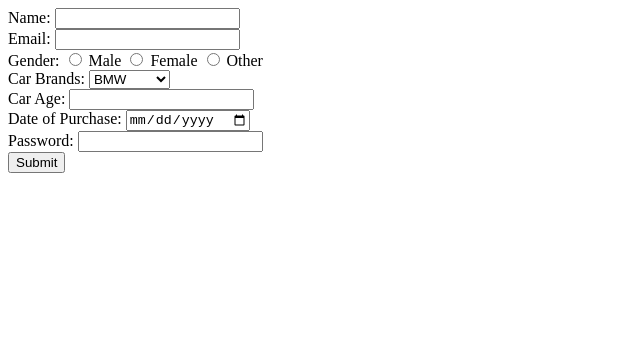
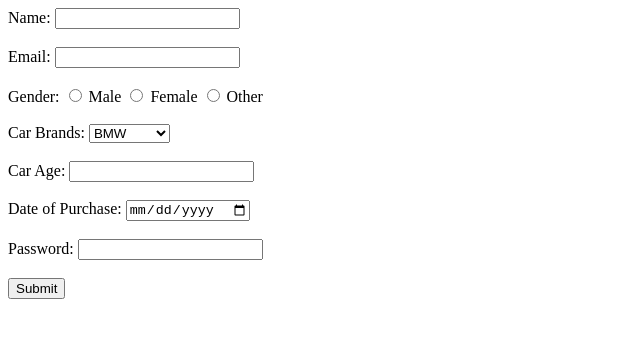
Before and after one commit to acciojob/car-insurance-form-Pawan1306, a website: page main.html in a window 1280 px wide. Shown: the whole page, without its empty margins (0-640 px from the left). Drawn offline with Linux system fonts and the light colour scheme.

Commit message:
created a submission

```diff
--- a/main.html
+++ b/main.html
@@ -7,16 +7,17 @@
 </head>
 
 <body>
-	<form method="post" action="submit.php"> <!-- You can replace "submit.php" with your form handling script -->
+	<form method="post" action="#"> <!-- You can replace "submit.php" with your form handling script -->
         <label for="name">Name:</label>
         <input type="text" id="name" name="name" required>
 
-        <br>
+        <br><br>
+
 
         <label for="email">Email:</label>
         <input type="email" id="email" name="email" required>
 
-        <br>
+        <br><br>
 
         <label>Gender:</label>
         <input type="radio" id="male" name="gender" value="male" required>
@@ -26,7 +27,7 @@
         <input type="radio" id="other" name="gender" value="other" required>
         <label for="other">Other</label>
 
-        <br>
+        <br><br>
 
         <label for="cars">Car Brands:</label>
         <select id="cars" name="cars">
@@ -35,24 +36,24 @@
             <option value="Mercedes">Mercedes</option>
         </select>
 
-        <br>
+        <br><br>
 
         <label for="carage">Car Age:</label>
         <input type="number" id="carage" name="carage" required>
 
-        <br>
+        <br><br>
 
         <label for="dop">Date of Purchase:</label>
         <input type="date" id="dop" name="dop" required>
 
-        <br>
+        <br><br>
 
         <label for="password">Password:</label>
         <input type="password" id="password" name="password" required>
 
-        <br>
+        <br><br>
 
-        <input type="submit" value="Submit">
+        <button type="submit">Submit</buttom>
 
     <script type="text/javascript" src="./script.js">
 </script>
```
